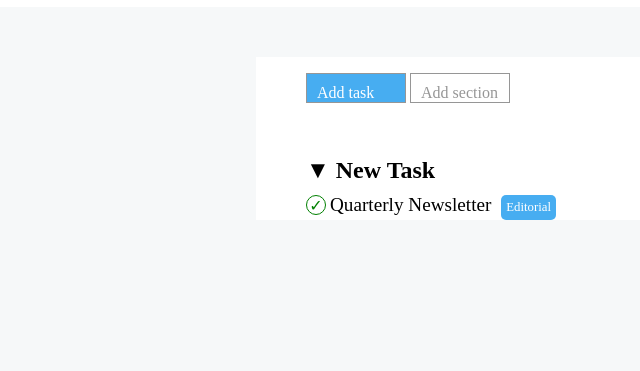
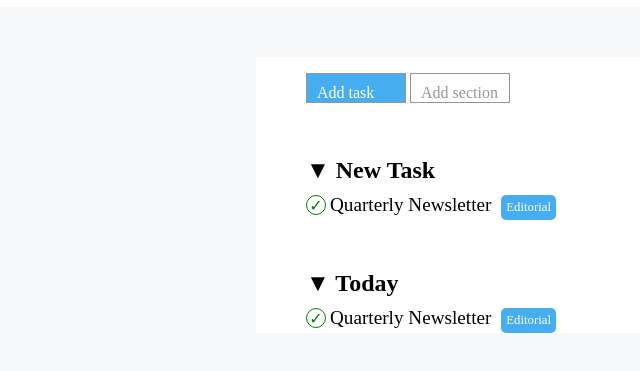
Before and after one commit to FedeViga/html-css-toboolist, a plain HTML site: page index.html in a window 1280 px wide. Shown: the part 93-464 px from the top of the page, without its empty margins (0-640 px from the left). Drawn offline with Linux system fonts and the light colour scheme.

Commit message:
correzione tag section

```diff
--- a/css/style.css
+++ b/css/style.css
@@ -85,7 +85,7 @@ nav {
 
 /* section new task */
 
-.new_task {
+section {
     margin-top: 50px;
 }
 
@@ -120,3 +120,7 @@ h2 {
 #editorial {
     background-color: #47adf1;
 }
+
+/* fine sezione new task */
+
+/* sezione today */
--- a/index.html
+++ b/index.html
@@ -33,7 +33,7 @@
                 </nav>
 
                 <!-- Sezione new task -->
-                <section class="new_task">
+                <section>
                     <h2>&#9660 New Task</h2>
                     <div>
                         <span class="checkmark">&#10003 </span>
@@ -44,7 +44,12 @@
 
                 <!-- Sezione today -->
                 <section>
-
+                    <h2>&#9660 Today</h2>
+                    <div>
+                        <span class="checkmark">&#10003 </span>
+                         <span class="to_do">Quarterly Newsletter </span>
+                        <span class="tag" id="editorial">Editorial</span>
+                    </div>
                 </section>
 
                 <!-- Sezione upcoming -->
```
